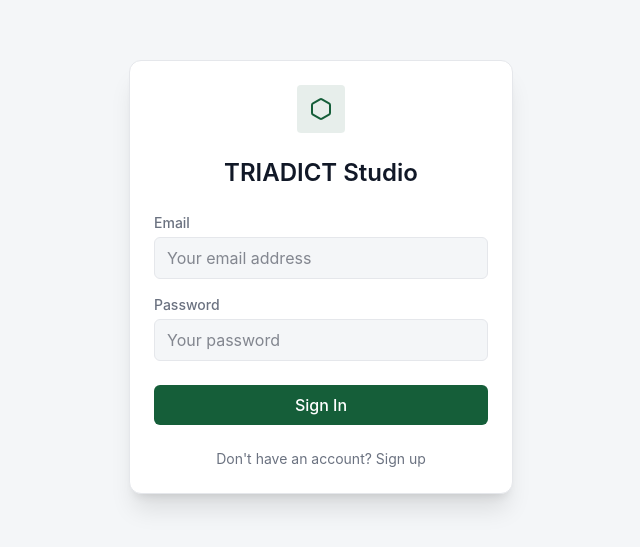
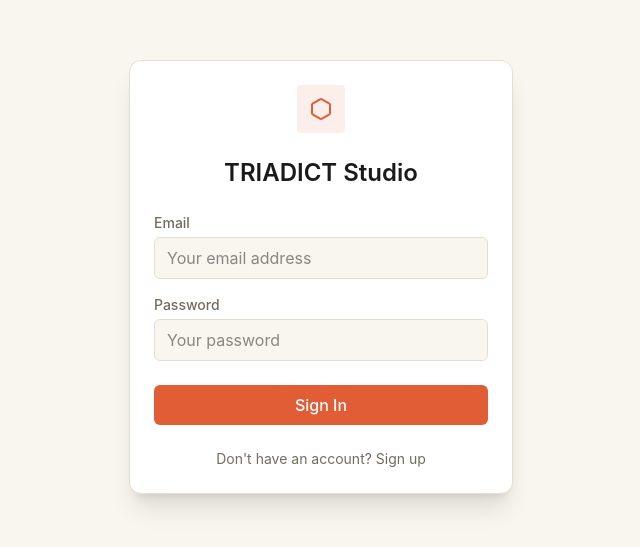
Before and after one commit to prajwal782007/Triadict-management, a React (Vite) app: page /settings in a window 1280 px wide. Shown: the part 123-670 px from the top of the page, without its empty margins (319-959 px from the left). Built offline with nearby package versions, Linux system fonts and the light colour scheme; no server answers.

Commit message:
feat: add MyWork and Overview pages with Topbar, Sidebar components, and base styling

```diff
--- a/src/components/Sidebar.jsx
+++ b/src/components/Sidebar.jsx
@@ -16,11 +16,13 @@ export default function Sidebar() {
         <div className="w-8 h-8 rounded bg-primary/10 flex items-center justify-center text-primary">
           <Hexagon size={20} className="fill-primary/20" />
         </div>
-        <span className="font-semibold text-text-main tracking-wide">TRIADICT Studio</span>
+        <span className="font-serif text-2xl italic text-text-main tracking-wide">
+          Triadict <span className="font-sans text-[10px] uppercase not-italic tracking-widest font-semibold ml-1 opacity-70">Studio</span>
+        </span>
       </div>
 
       <div className="flex-1 py-6 px-3 flex flex-col gap-1 overflow-y-auto">
-        <div className="text-xs font-medium text-text-muted px-3 mb-2 uppercase tracking-wider">
+        <div className="text-[10px] font-mono text-text-muted px-3 mb-2 uppercase tracking-widest">
           Workspace
         </div>
 
--- a/src/components/Topbar.jsx
+++ b/src/components/Topbar.jsx
@@ -15,8 +15,8 @@ export default function Topbar({ title, session }) {
   return (
     <header className="h-16 border-b border-border bg-surface/50 backdrop-blur-sm flex items-center justify-between px-4 md:px-8 shrink-0">
       <div className="flex flex-col">
-        <h1 className="text-lg font-semibold text-text-main leading-tight">{title}</h1>
-        <span className="text-xs text-text-muted">{today}</span>
+        <h1 className="text-2xl font-serif italic text-text-main leading-tight">{title}</h1>
+        <span className="text-[10px] font-mono uppercase tracking-widest text-text-muted mt-0.5">{today}</span>
       </div>
 
       <div className="flex items-center gap-4">
--- a/src/index.css
+++ b/src/index.css
@@ -1,4 +1,5 @@
 @import "tailwindcss";
+@import url('https://fonts.googleapis.com/css2?family=Instrument+Serif:ital@0;1&family=Inter:wght@400;500;600&family=JetBrains+Mono:wght@400;500&display=swap');
 
 @theme {
   --color-background: var(--bg);
@@ -9,36 +10,40 @@
   --color-primary-hover: var(--primary-hover);
   --color-text-main: var(--text-main);
   --color-text-muted: var(--text-muted);
+
+  --font-sans: 'Inter', -apple-system, sans-serif;
+  --font-serif: 'Instrument Serif', Georgia, serif;
+  --font-mono: 'JetBrains Mono', monospace;
 }
 
 :root {
-  /* Light Theme (Donezo) */
-  --bg: #f4f6f8;
+  /* Editorial Light Theme (Triadict Studio) */
+  --bg: #f9f6f0;
   --surface: #ffffff;
-  --surface-hover: #f9fafb;
-  --border: #e5e7eb;
-  --primary: #155e39; /* Deep forest green */
-  --primary-hover: #166534;
-  --text-main: #111827;
-  --text-muted: #6b7280;
+  --surface-hover: #f2eee3;
+  --border: #e6dfcf;
+  --primary: #e05d36; /* Terracotta Orange */
+  --primary-hover: #c94c28;
+  --text-main: #1a1a1a;
+  --text-muted: #756a5e;
 }
 
 .dark {
-  /* Dark Theme */
-  --bg: #0d0d12;
-  --surface: #14151a;
-  --surface-hover: #1c1d24;
-  --border: #262730;
-  --primary: #8b5cf6;
-  --primary-hover: #7c3aed;
-  --text-main: #f3f4f6;
-  --text-muted: #9ca3af;
+  /* Editorial Dark Theme (Triadict Studio) */
+  --bg: #121212;
+  --surface: #1a1a1a;
+  --surface-hover: #252525;
+  --border: #333333;
+  --primary: #e05d36;
+  --primary-hover: #f2724e;
+  --text-main: #f9f6f0;
+  --text-muted: #a39b8f;
 }
 
 body {
   background-color: var(--color-background);
   color: var(--color-text-main);
-  font-family: 'Inter', -apple-system, BlinkMacSystemFont, 'Segoe UI', Roboto, Oxygen, Ubuntu, Cantarell, 'Open Sans', 'Helvetica Neue', sans-serif;
+  font-family: var(--font-sans);
   margin: 0;
   -webkit-font-smoothing: antialiased;
   -moz-osx-font-smoothing: grayscale;
--- a/src/pages/MyWork.jsx
+++ b/src/pages/MyWork.jsx
@@ -161,11 +161,11 @@ export default function MyWork({ session: authSession }) {
 
                 return (
                   <div key={session.id} className="p-4 rounded-lg border border-border bg-background relative overflow-hidden">
-                    {isActive && <div className="absolute top-0 left-0 w-1 h-full bg-emerald-500"></div>}
+                    {isActive && <div className="absolute top-0 left-0 w-1 h-full bg-primary"></div>}
                     <div className="flex justify-between items-start mb-2">
                       <div className="font-medium text-text-main">Session {idx + 1}</div>
                       {isActive ? (
-                        <span className="text-xs font-medium text-emerald-500 bg-emerald-500/10 px-2 py-0.5 rounded">Active</span>
+                        <span className="text-xs font-medium text-primary bg-primary/10 px-2 py-0.5 rounded">Active</span>
                       ) : (
                         <span className="text-xs font-medium text-text-muted bg-surface px-2 py-0.5 rounded border border-border">Completed</span>
                       )}
--- a/src/pages/Overview.jsx
+++ b/src/pages/Overview.jsx
@@ -5,7 +5,7 @@ import { useNavigate } from 'react-router-dom';
 import { supabase } from '../lib/supabase';
 import { getStartOfDayUTC, getOverlapDurationMs, formatDuration, formatTime, getKolkataDate } from '../lib/dateUtils';
 
-const COLORS = ['#155e39', '#22c55e', '#86efac', '#dcfce3', '#064e3b', '#10b981', '#a7f3d0'];
+const COLORS = ['#1a1a1a', '#e05d36', '#4a4a4a', '#c94c28', '#333333', '#8b4025'];
 
 function StatCard({ title, value, icon: Icon, subtitle, subtitleColor }) {
   return (
@@ -291,11 +291,11 @@ export default function Overview({ session: authSession }) {
                     <div className="w-10 h-10 rounded-full bg-surface flex items-center justify-center text-text-main font-bold border border-border">
                       {(p.display_name || p.full_name || p.username || '?').charAt(0).toUpperCase()}
                     </div>
-                    <div className={`absolute bottom-0 right-0 w-3 h-3 rounded-full border-2 border-background ${isOnline ? 'bg-green-500' : 'bg-gray-500'}`}></div>
+                    <div className={`absolute bottom-0 right-0 w-3 h-3 rounded-full border-2 border-background ${isOnline ? 'bg-primary' : 'bg-gray-400'}`}></div>
                   </div>
                   <div>
                     <p className="text-text-main font-medium">{p.display_name || p.full_name || p.username}</p>
-                    <p className={`text-xs ${isOnline ? 'text-green-400 font-medium' : 'text-text-muted'}`}>{isOnline ? 'Online in VC' : 'Offline'}</p>
+                    <p className={`text-xs ${isOnline ? 'text-primary font-medium' : 'text-text-muted'}`}>{isOnline ? 'Online in VC' : 'Offline'}</p>
                   </div>
                 </div>
               );
@@ -464,8 +464,8 @@ export default function Overview({ session: authSession }) {
                     <XAxis dataKey="displayDate" axisLine={false} tickLine={false} tick={{ fill: '#6b7280', fontSize: 12 }} dy={10} />
                     <YAxis axisLine={false} tickLine={false} tick={{ fill: '#6b7280', fontSize: 12 }} tickFormatter={(val) => `${val}h`} />
                     <RechartsTooltip content={<CustomTooltipIndividual />} cursor={{ fill: '#f9fafb', opacity: 0.8 }} />
-                    <Bar dataKey={`${profile.id}_hours`} name="Work Hours" fill="#155e39" radius={[6, 6, 0, 0]} />
-                    <Line type="monotone" dataKey="movingAverage" name="3-Day Trend" stroke="#22c55e" strokeWidth={2} dot={false} strokeDasharray="5 5" />
+                    <Bar dataKey={`${profile.id}_hours`} name="Work Hours" fill="#1a1a1a" radius={[6, 6, 0, 0]} />
+                    <Line type="monotone" dataKey="movingAverage" name="3-Day Trend" stroke="#e05d36" strokeWidth={2} dot={false} strokeDasharray="5 5" />
                   </ComposedChart>
                 </ResponsiveContainer>
               </div>
```
